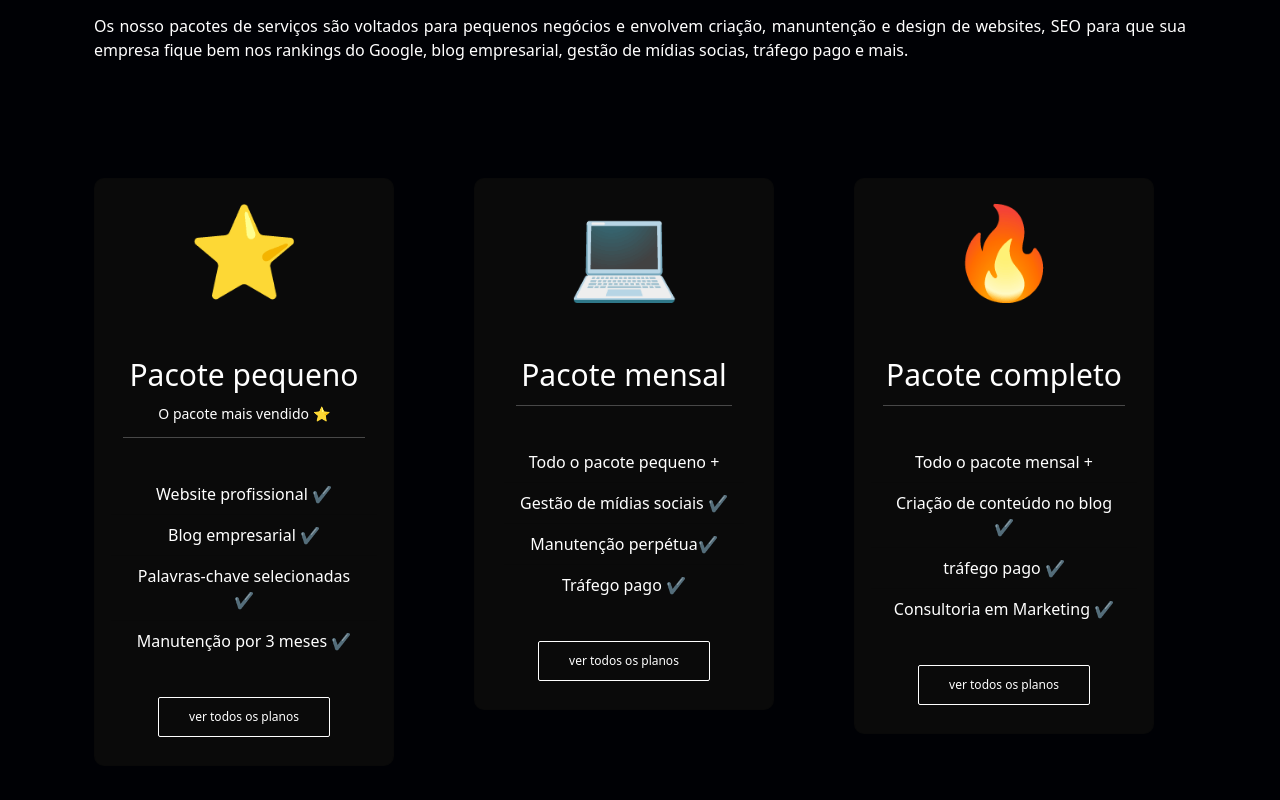
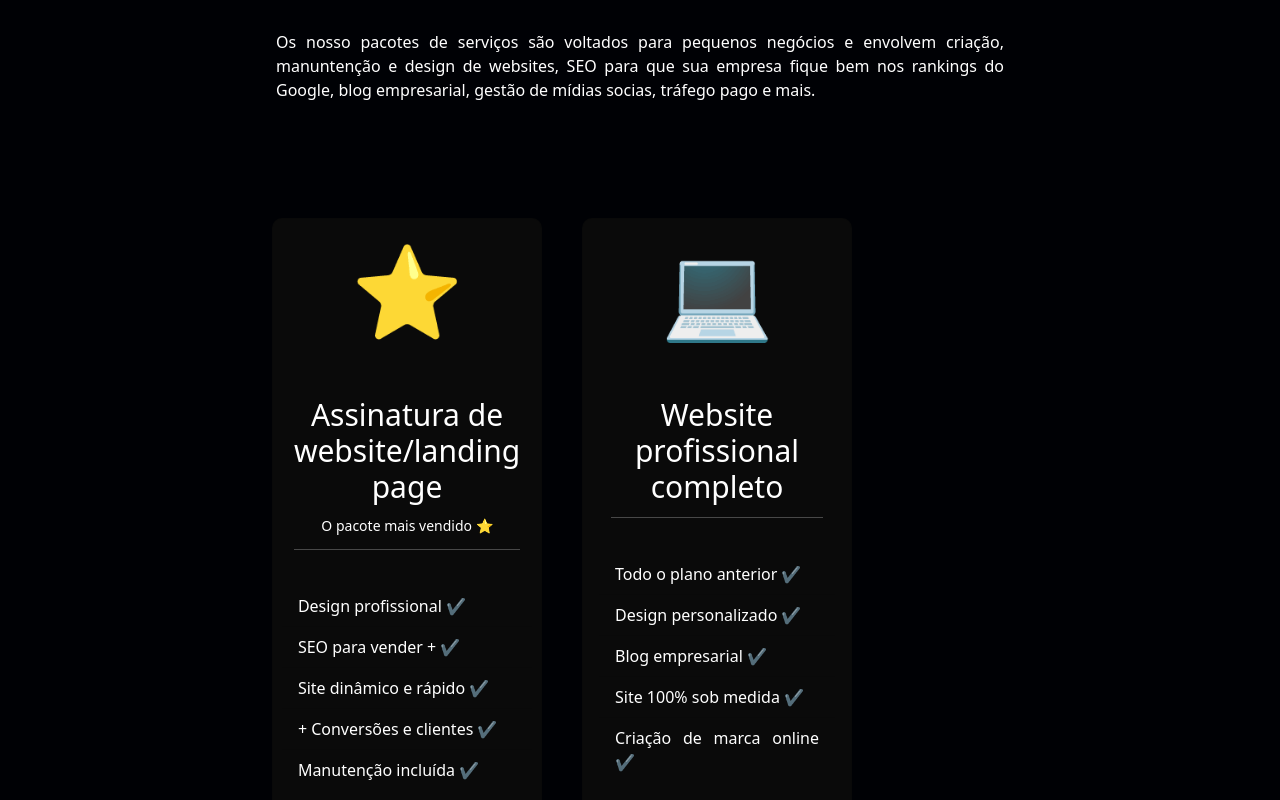
Before and after one commit to IsaqueFranklin/Horizon-Labs, a React (Create React App) app: page /planos in a window 1280 px wide. Shown: the part 1220-2020 px from the top of the page. Built offline with nearby package versions, Linux system fonts and the light colour scheme; no server answers.

Commit message:
starting the packages page

```diff
--- a/src/components/Home.js
+++ b/src/components/Home.js
@@ -6,7 +6,7 @@ const seo = {
     title: 'Horizon Labs',
     description: 'Somos um laboratório de ideias tecnológicas que programa softwares e sistemas para as necessidades dos nossos clientes.',
     url: '',
-    image: 'img/horizon.png',
+    image: 'https://images.unsplash.com/photo-1451187580459-43490279c0fa?ixlib=rb-1.2.1&ixid=MnwxMjA3fDB8MHxwaG90by1wYWdlfHx8fGVufDB8fHx8&auto=format&fit=crop&w=1472&q=80',
 }
 
 
@@ -17,12 +17,12 @@ function Home() {
             title={`${seo.title}`}
             meta={[
                 { name: 'description', property: 'og:description', content: seo.description },
-                { property: 'og:title', content: `${seo.title} | Code Mochi` },
+                { property: 'og:title', content: `${seo.title}` },
                 { property: 'og:url', content: seo.url },
                 { property: 'og:image', content: seo.image },
                 { property: 'og:image:type', content: 'image/jpeg' },
                 { property: 'twitter:image:src', content: seo.image },
-                { property: 'twitter:title', content: `${seo.title} | Code Mochi` },
+                { property: 'twitter:title', content: `${seo.title}` },
                 { property: 'twitter:description', content: seo.description },
         ]} />
         <div className="frontbanner">
--- a/src/components/Packages.js
+++ b/src/components/Packages.js
@@ -38,8 +38,9 @@ function Packages() {
 
         <div className="companies" style={{justifyContent: 'center'}}>
             <Container style={{marginTop: '40px'}}>
-                <p className="paragraph3" style={{justifyContent: 'center'}}>Empresas que contratam a Horizon Labs regularmente:</p>
-                <Row style={{marginTop: '40px', marginBottom: '40px', justifyContent: 'center'}}>
+
+                <Row style={{marginTop: '40px', marginBottom: '40px', justifyContent: 'center'}} className="mar" align="center">
+                    <p className="paragraph3" style={{justifyContent: 'center'}}>Empresas que contratam a Horizon Labs regularmente:</p>
                     <Col md='auto' xs>
                         <a href="http://arcapericia.com.br/" target='_blank'>
                         <img src="img/arca.png" className="pics" style={{height: '70px', width: '70px'}} />
@@ -74,7 +75,7 @@ function Packages() {
 
         <div className="models">
             <Container style={{marginBottom: '90px'}}>
-                <Row style={{marginTop: '90px', marginBottom: '40px'}}>
+                <Row style={{marginTop: '90px', marginBottom: '40px'}} className="mar">
                     <Col sm>
                         <h2 className="titulo3" style={{}}>O seu digital está aqui</h2>
                         <br></br>
@@ -84,64 +85,67 @@ function Packages() {
                     </Col>
                 </Row>
 
-                <Row>
-                    <Col>
-                        <Card style={{marginLeft: '12px', marginRight: '12px', marginTop: '40px', marginBottom: '40px', alignItems: 'center', backgroundColor: '#0a0a0a', borderRadius: '10px', width: '300px'}}>
+                <Row className="mar">
+                    <Col md='auto'>
+                        <Card style={{marginLeft: '8px', marginRight: '8px', marginTop: '40px', marginBottom: '40px', alignItems: 'center', backgroundColor: '#0a0a0a', borderRadius: '10px', width: '270px'}}>
                             <Card.Body>
                                 <h1 className="" style={{fontSize: '90px', marginBottom: '30px', marginTop: '0px'}}>⭐</h1>
                                 <br></br>
-                                <h1 className="titulo3">Pacote pequeno</h1>
+                                <h1 className="titulo3">Assinatura de website/landing page</h1>
                                 <small style={{margin: '12px'}}>O pacote mais vendido ⭐</small>
                                 <hr style={{margin: '12px'}}></hr>
                                 <br></br>
-                                <ListGroup variant="flush">
-                                    <ListGroup.Item style={{backgroundColor: '#0a0a0a', color: '#fff'}}>Website profissional ✔️</ListGroup.Item>
-                                    <ListGroup.Item style={{backgroundColor: '#0a0a0a', color: '#fff'}}>Blog empresarial ✔️</ListGroup.Item>
-                                    <ListGroup.Item style={{backgroundColor: '#0a0a0a', color: '#fff'}}>Palavras-chave selecionadas ✔️</ListGroup.Item>
-                                    <ListGroup.Item style={{backgroundColor: '#0a0a0a', color: '#fff'}}>Manutenção por 3 meses ✔️</ListGroup.Item>
+                                <ListGroup variant="flush" align="justify">
+                                    <ListGroup.Item style={{backgroundColor: '#0a0a0a', color: '#fff'}}>Design profissional ✔️</ListGroup.Item>
+                                    <ListGroup.Item style={{backgroundColor: '#0a0a0a', color: '#fff'}}>SEO para vender + ✔️</ListGroup.Item>
+                                    <ListGroup.Item style={{backgroundColor: '#0a0a0a', color: '#fff'}}>Site dinâmico e rápido ✔️</ListGroup.Item>
+                                    <ListGroup.Item style={{backgroundColor: '#0a0a0a', color: '#fff'}}>+ Conversões e clientes ✔️</ListGroup.Item>
+                                    <ListGroup.Item style={{backgroundColor: '#0a0a0a', color: '#fff'}}>Manutenção incluída ✔️</ListGroup.Item>
                                 </ListGroup>
                                 <br></br>
-                                <a href="/planos"><button style={{margin: '12px'}}>ver todos os planos</button></a>
+                                <a href="#assinatura"><button style={{margin: '12px'}}>Ver mais</button></a>
                             </Card.Body>
                         </Card>
                     </Col>
 
-                    <Col>
-                        <Card style={{marginLeft: '12px', marginRight: '12px', marginTop: '40px', marginBottom: '40px', alignItems: 'center', backgroundColor: '#0a0a0a', borderRadius: '10px', width: '300px'}}>
+                    <Col md='auto'>
+                        <Card style={{marginLeft: '8px', marginRight: '8px', marginTop: '40px', marginBottom: '40px', alignItems: 'center', backgroundColor: '#0a0a0a', borderRadius: '10px', width: '270px'}}>
                             <Card.Body>
                                 <h1 className="" style={{fontSize: '90px', marginBottom: '30px', marginTop: '0px'}}>💻</h1>
                                 <br></br>
-                                <h1 className="titulo3">Pacote mensal</h1>
+                                <h1 className="titulo3">Website profissional completo</h1>
                                 <hr style={{margin: '12px'}}></hr>
                                 <br></br>
-                                <ListGroup variant="flush">
-                                    <ListGroup.Item style={{backgroundColor: '#0a0a0a', color: '#fff'}}>Todo o pacote pequeno +</ListGroup.Item>
-                                    <ListGroup.Item style={{backgroundColor: '#0a0a0a', color: '#fff'}}>Gestão de mídias sociais ✔️</ListGroup.Item>
-                                    <ListGroup.Item style={{backgroundColor: '#0a0a0a', color: '#fff'}}>Manutenção perpétua✔️</ListGroup.Item>
-                                    <ListGroup.Item style={{backgroundColor: '#0a0a0a', color: '#fff'}}>Tráfego pago ✔️</ListGroup.Item>
+                                <ListGroup variant="flush" align="justify">
+                                    <ListGroup.Item style={{backgroundColor: '#0a0a0a', color: '#fff'}}>Todo o plano anterior ✔️</ListGroup.Item>
+                                    <ListGroup.Item style={{backgroundColor: '#0a0a0a', color: '#fff'}}>Design personalizado ✔️</ListGroup.Item>
+                                    <ListGroup.Item style={{backgroundColor: '#0a0a0a', color: '#fff'}}>Blog empresarial ✔️</ListGroup.Item>
+                                    <ListGroup.Item style={{backgroundColor: '#0a0a0a', color: '#fff'}}>Site 100% sob medida ✔️</ListGroup.Item>
+                                    <ListGroup.Item style={{backgroundColor: '#0a0a0a', color: '#fff'}}>Criação de marca online ✔️</ListGroup.Item>
                                 </ListGroup>
                                 <br></br>
-                                <a href="/planos"><button style={{margin: '12px'}}>ver todos os planos</button></a>
+                                <a href="#desenvolvimento"><button style={{margin: '12px'}}>Ver mais</button></a>
                             </Card.Body>
                         </Card>
                     </Col>
 
-                    <Col>
-                        <Card style={{marginLeft: '12px', marginRight: '12px', marginTop: '40px', marginBottom: '40px', alignItems: 'center', backgroundColor: '#0a0a0a', borderRadius: '10px', width: '300px'}}>
+                    <Col md='auto'>
+                        <Card style={{marginLeft: '8px', marginRight: '8px', marginTop: '40px', marginBottom: '40px', alignItems: 'center', backgroundColor: '#0a0a0a', borderRadius: '10px', width: '270px'}}>
                             <Card.Body>
                                 <h1 className="" style={{fontSize: '90px', marginBottom: '30px', marginTop: '0px'}}>🔥</h1>
                                 <br></br>
-                                <h1 className="titulo3">Pacote completo</h1>
+                                <h1 className="titulo3">Marketing e edição de vídeos</h1>
                                 <hr style={{margin: '12px'}}></hr>
                                 <br></br>
-                                <ListGroup variant="flush">
-                                    <ListGroup.Item style={{backgroundColor: '#0a0a0a', color: '#fff'}}>Todo o pacote mensal +</ListGroup.Item>
-                                    <ListGroup.Item style={{backgroundColor: '#0a0a0a', color: '#fff'}}>Criação de conteúdo no blog ✔️</ListGroup.Item>
-                                    <ListGroup.Item style={{backgroundColor: '#0a0a0a', color: '#fff'}}>tráfego pago ✔️</ListGroup.Item>
-                                    <ListGroup.Item style={{backgroundColor: '#0a0a0a', color: '#fff'}}>Consultoria em Marketing ✔️</ListGroup.Item>
+                                <ListGroup variant="flush" align="justify">
+                                    <ListGroup.Item style={{backgroundColor: '#0a0a0a', color: '#fff'}}>Edição de vídeos ✔️</ListGroup.Item>
+                                    <ListGroup.Item style={{backgroundColor: '#0a0a0a', color: '#fff'}}>Tráfego pago Facebook ✔️</ListGroup.Item>
+                                    <ListGroup.Item style={{backgroundColor: '#0a0a0a', color: '#fff'}}>Criação de artes e posts ✔️</ListGroup.Item>
+                                    <ListGroup.Item style={{backgroundColor: '#0a0a0a', color: '#fff'}}>Design e social media ✔️</ListGroup.Item>
+                                    <ListGroup.Item style={{backgroundColor: '#0a0a0a', color: '#fff'}}>Consultoria digital ✔️</ListGroup.Item>
                                 </ListGroup>
                                 <br></br>
-                                <a href="/planos"><button style={{margin: '12px'}}>ver todos os planos</button></a>
+                                <a href="#marketing"><button style={{margin: '12px'}}>Ver mais</button></a>
                             </Card.Body>
                         </Card>
                     </Col>
--- a/src/styles/style.css
+++ b/src/styles/style.css
@@ -285,7 +285,7 @@ button:hover {
 /*Packages*/
 
 .frontbannerPackage {
-    background-image: url('https://images.unsplash.com/photo-1607706009771-de8808640bcf?ixid=MnwxMjA3fDB8MHxwaG90by1wYWdlfHx8fGVufDB8fHx8&ixlib=rb-1.2.1&auto=format&fit=crop&w=387&q=80');
+    background-image: url('https://images.unsplash.com/photo-1548092372-0d1bd40894a3?ixlib=rb-1.2.1&ixid=MnwxMjA3fDB8MHxwaG90by1wYWdlfHx8fGVufDB8fHx8&auto=format&fit=crop&w=1470&q=80');
     background-size: cover;
     background-repeat: no-repeat;
     background-attachment: fixed;
```
